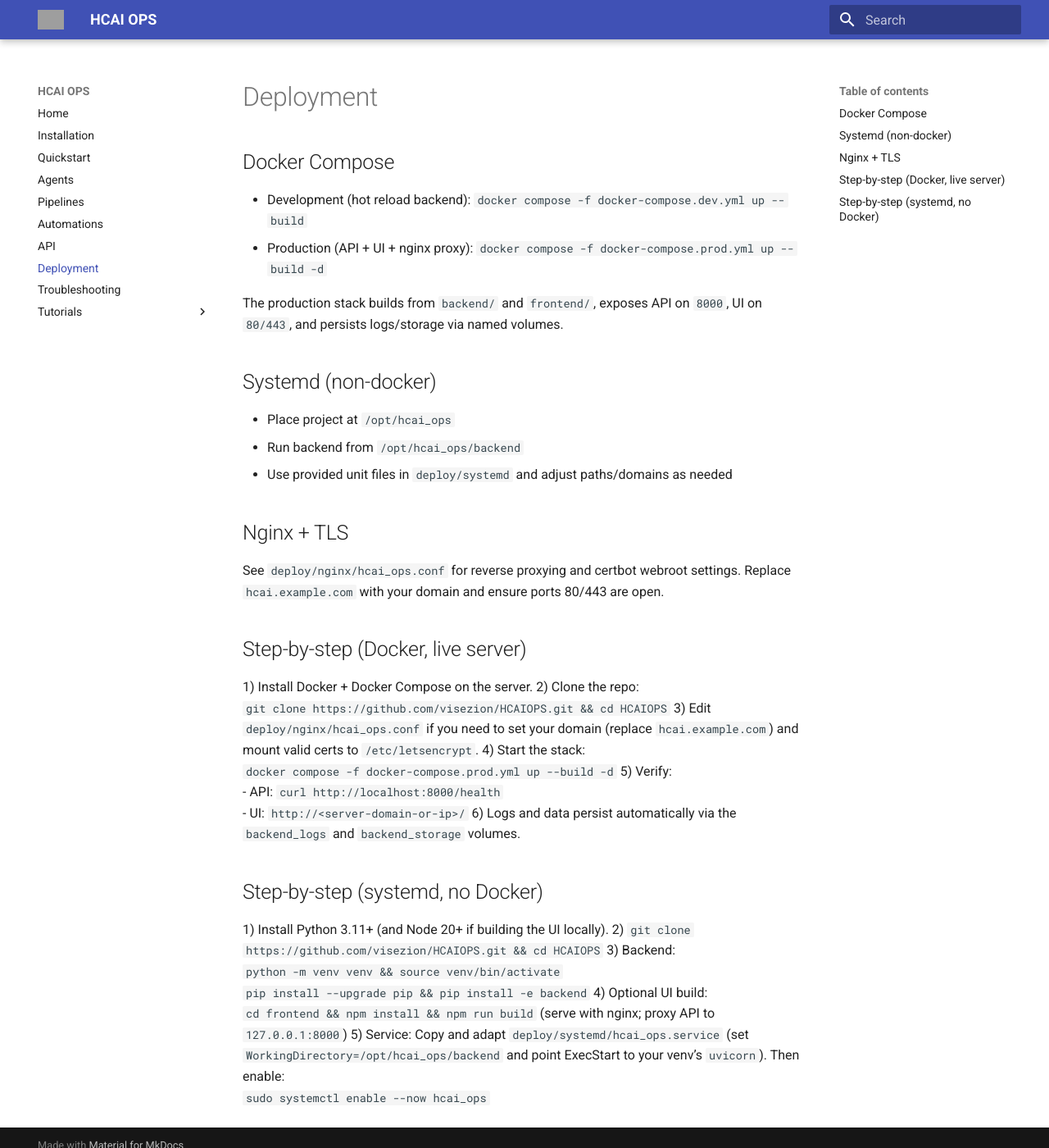
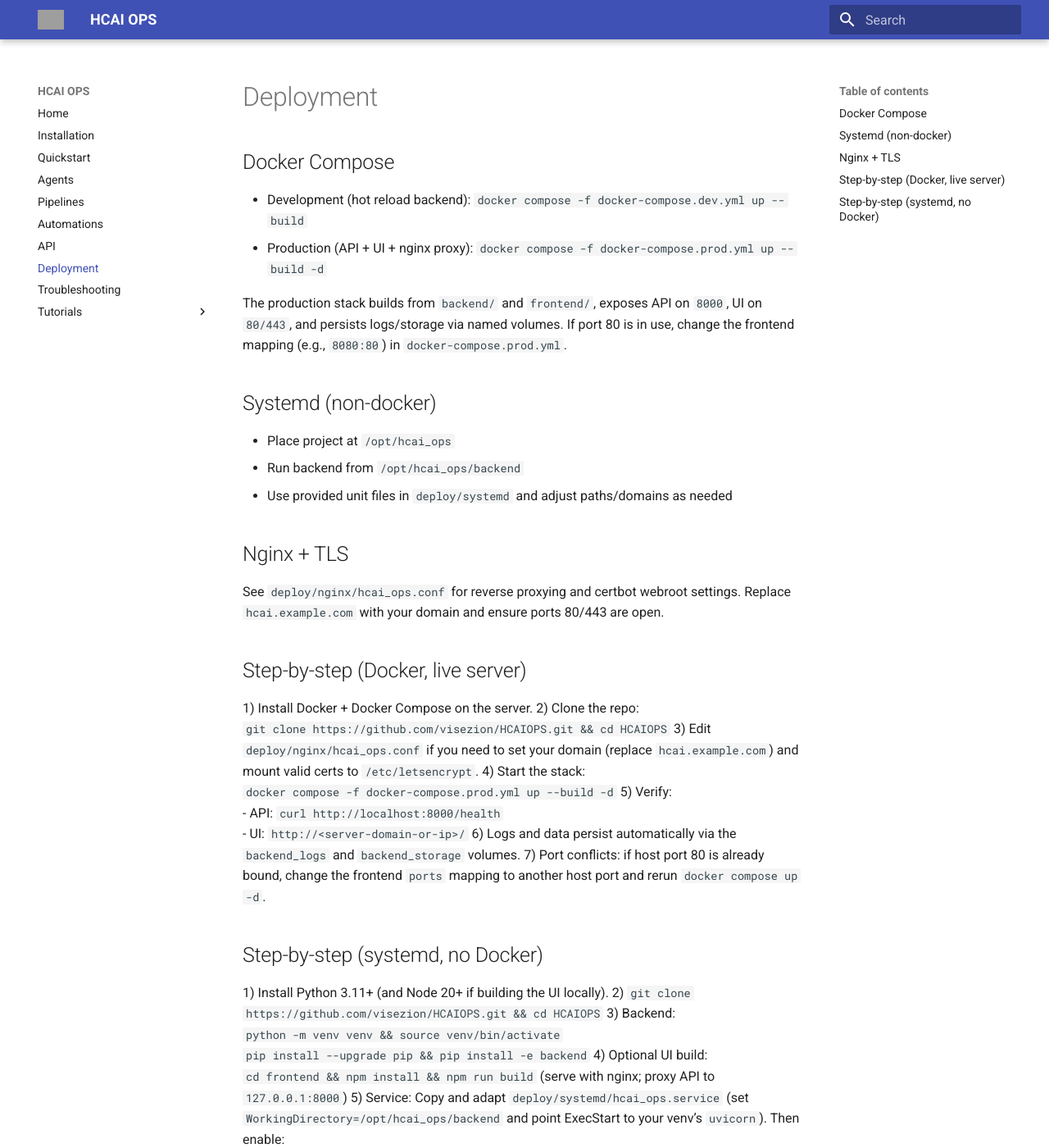
Before and after one commit to visezion/HCAIOPS, an MkDocs documentation site: the page built from docs/deployment.md, in a window 1280 px wide and 1400 px high. Shown: the whole window at 82% size. Built offline with MkDocs 1.6.1 and Material for MkDocs 9.7.7, drawn with Linux system fonts in a browser that asks for light colours; grey boxes are pictures that could not be loaded.

Commit message:
delop bug fixing

```diff
--- a/docs/deployment.md
+++ b/docs/deployment.md
@@ -4,7 +4,7 @@
 - Development (hot reload backend): `docker compose -f docker-compose.dev.yml up --build`
 - Production (API + UI + nginx proxy): `docker compose -f docker-compose.prod.yml up --build -d`
 
-The production stack builds from `backend/` and `frontend/`, exposes API on `8000`, UI on `80/443`, and persists logs/storage via named volumes.
+The production stack builds from `backend/` and `frontend/`, exposes API on `8000`, UI on `80/443`, and persists logs/storage via named volumes. If port 80 is in use, change the frontend mapping (e.g., `8080:80`) in `docker-compose.prod.yml`.
 
 ## Systemd (non-docker)
 - Place project at `/opt/hcai_ops`
@@ -25,6 +25,7 @@ See `deploy/nginx/hcai_ops.conf` for reverse proxying and certbot webroot settin
    - API: `curl http://localhost:8000/health`
    - UI: `http://<server-domain-or-ip>/`
 6) Logs and data persist automatically via the `backend_logs` and `backend_storage` volumes.
+7) Port conflicts: if host port 80 is already bound, change the frontend `ports` mapping to another host port and rerun `docker compose up -d`.
 
 ## Step-by-step (systemd, no Docker)
 1) Install Python 3.11+ (and Node 20+ if building the UI locally).
```
Also changed, not shown: README.md (+14 -8 lines), docs/install.md (+1 -0 lines), docs/quickstart.md (+1 -0 lines), 3 other files.
